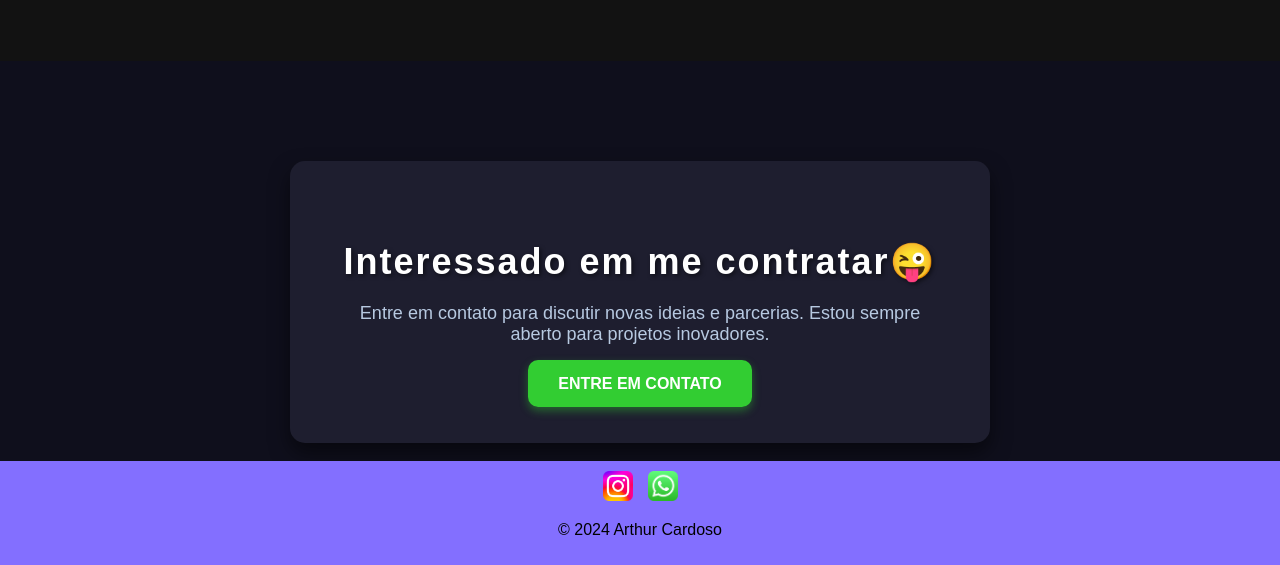
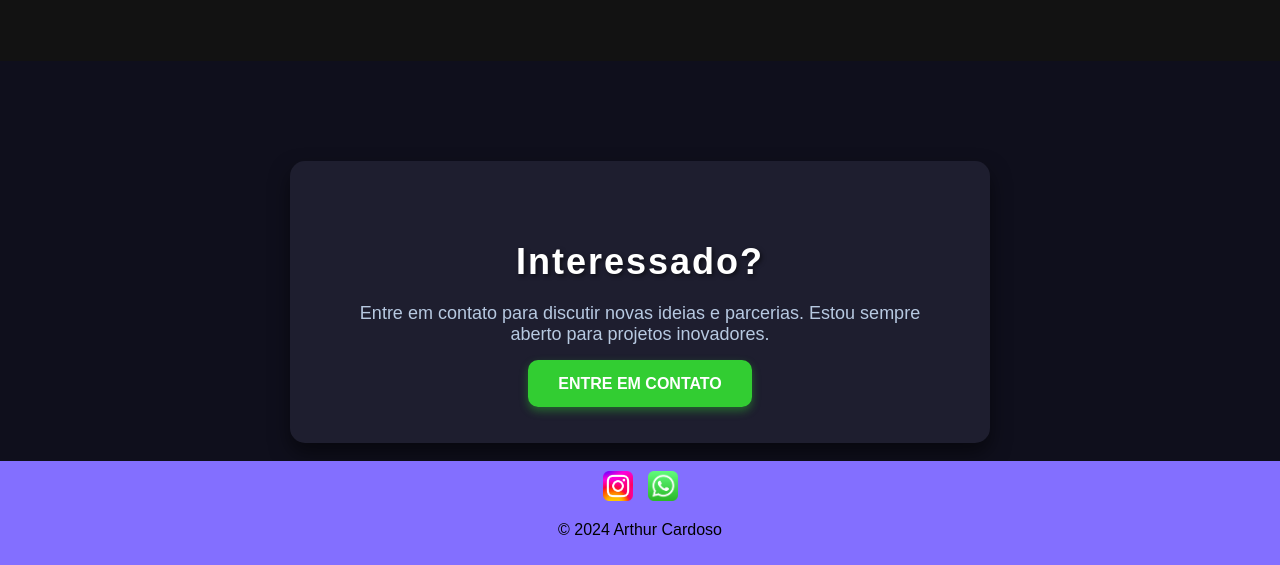
Before and after one commit to ArthurCardoso007/PortifolioO, a plain HTML site: page index.htm in a window 1280 px wide. Shown: the part 954-1519 px from the top of the page. Drawn offline with nearby package versions, Linux system fonts and the light colour scheme; files whose address does not match are found by name.

Commit message:
Update index.htm

```diff
--- a/index.htm
+++ b/index.htm
@@ -61,7 +61,7 @@
 
     <!-- Mensagem -->
     <div class="mensagem">
-        <h2>Interessado em me contratar😜</h2>
+        <h2>Interessado?</h2>
         <p>Entre em contato para discutir novas ideias e parcerias. Estou sempre aberto para projetos inovadores.</p>
         <a href="contato.html" class="btn-contato">Entre em contato</a>
     </div>
```
